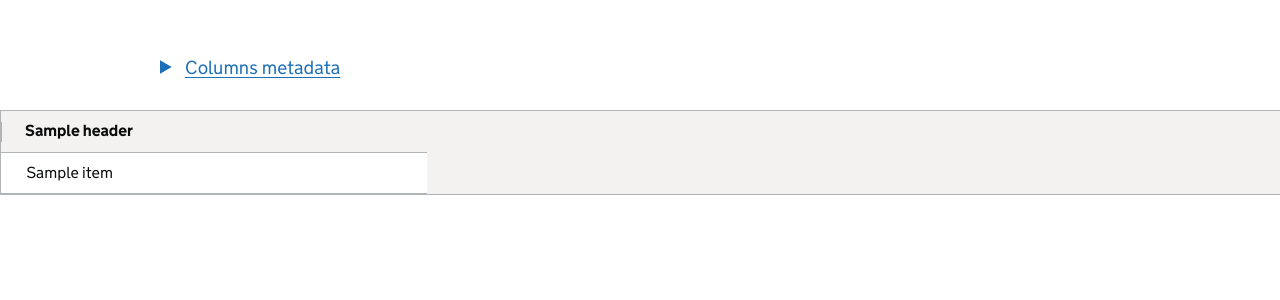
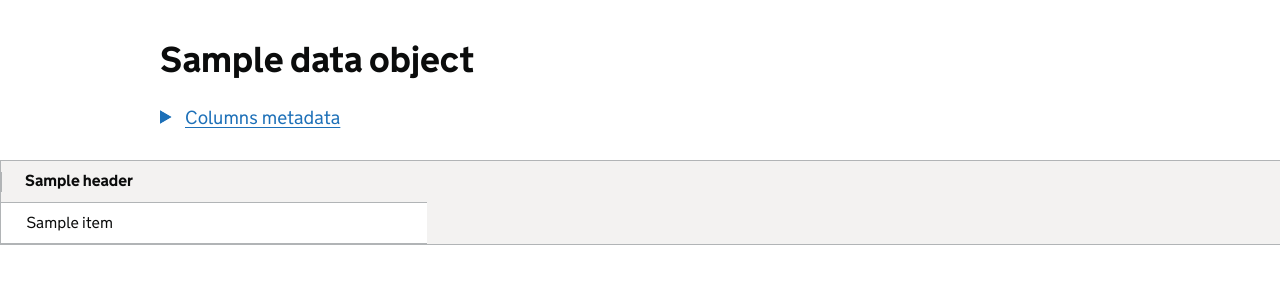
Before and after one commit to uktrade/trade-data-catalogue, a Django app: template trade_data_catalogue/templates/dataset_catalogue/preview.html in a window 1280 px wide. Shown: the part 116-416 px from the top of the page. Run offline with Django 5.2, Linux system fonts and the light colour scheme; the template is opened without the code that fills it: most values are stand-ins (such as "Sample title", 1, 10 or a date in 2020).

Commit message:
Add table metadata title

```diff
--- a/trade_data_catalogue/dataset_catalogue/models.py
+++ b/trade_data_catalogue/dataset_catalogue/models.py
@@ -144,14 +144,16 @@ class BaseDatasetDataObject:
             self.size = "Large"
 
     def set_column_metadata(self, tables_metadata):
+        columns = []
         for table in tables_metadata:
             if self.id in table["url"]:
-                columns = []
+                self.title = table["dc:title"]
                 for column in table["tableSchema"]["columns"]:
                     this_column = Column(column["name"], column["dc:description"])
                     columns.append(this_column)
                 break
-        self.columns = columns
+        if columns != None:
+            self.columns = columns
 
 class Column:
     def __init__(self, name, description):
--- a/trade_data_catalogue/templates/dataset_catalogue/preview.html
+++ b/trade_data_catalogue/templates/dataset_catalogue/preview.html
@@ -6,6 +6,12 @@
 />
 {% endblock %} {% block content %}
 <div class="govuk-width-container">
+  <h1
+    class="govuk-heading-l govuk-!-static-margin-bottom-2"
+    data-testid="dataset-details-header"
+  >
+    {{dataset.data_object.title}}
+  </h1>
   <!-- <p>{{row_count}}</p> -->
   <div
     class="govuk-!-static-padding-top-3"
```
